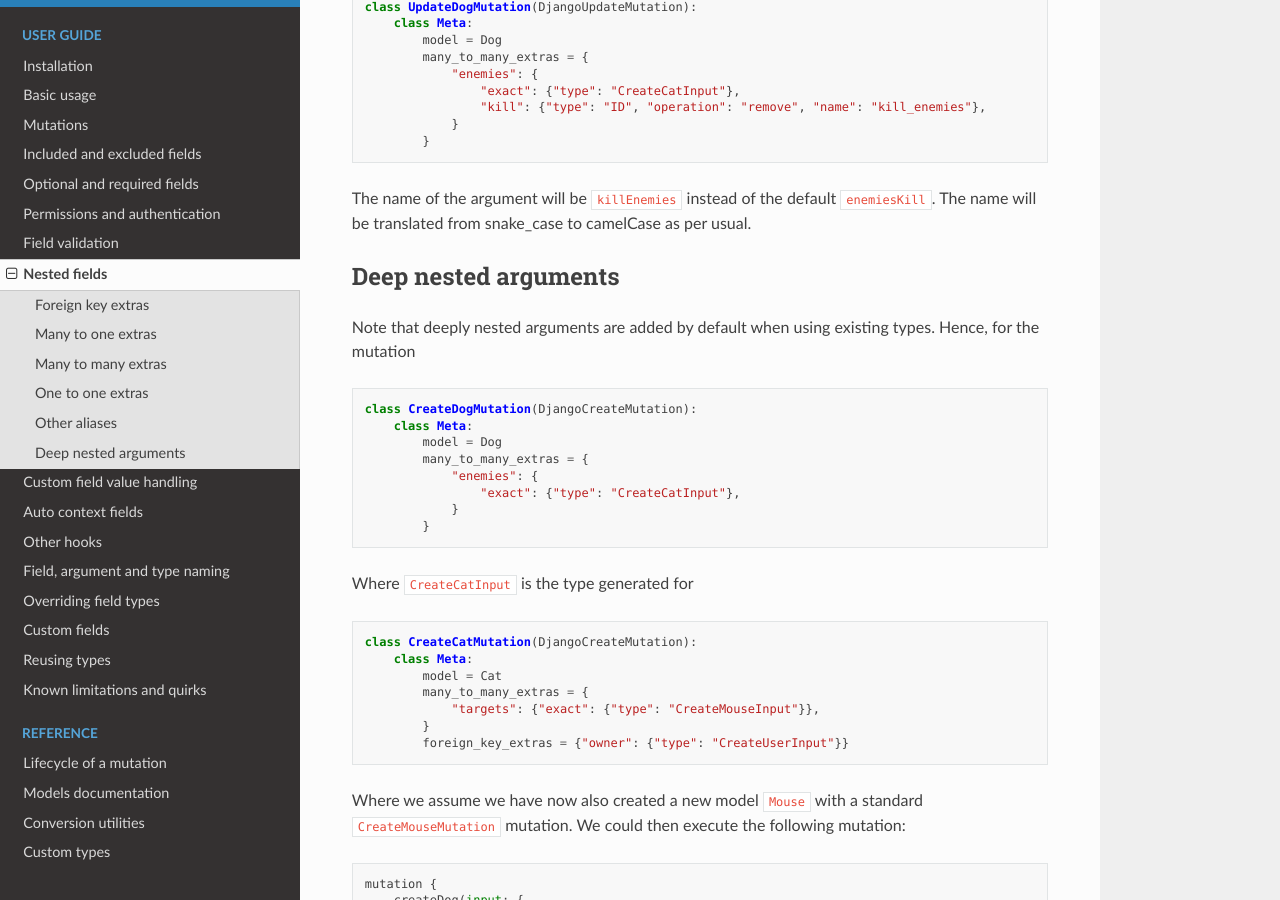
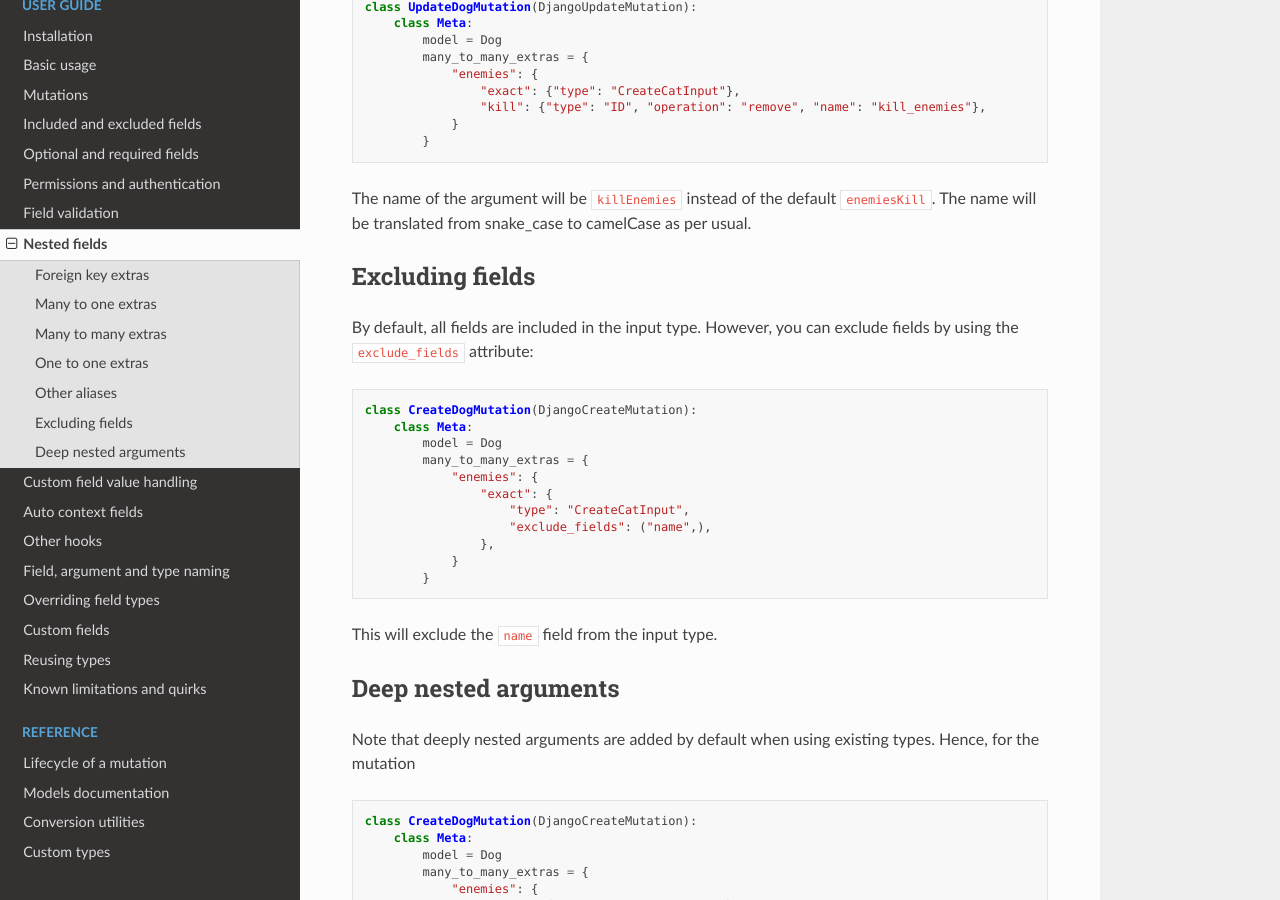
Before and after one commit to tOgg1/graphene-django-cud, a Sphinx documentation site: the page built from docs/guide/nested-fields.rst, in a window 1280 px wide and 900 px high, scrolled down 6244 px. Built offline with Sphinx 7.4.7 and the Read the Docs theme 2.0.0, drawn with Linux system fonts in a browser that asks for light colours.

Commit message:
chore(docs): added example for `exclude_fields`

```diff
--- a/docs/guide/nested-fields.rst
+++ b/docs/guide/nested-fields.rst
@@ -358,6 +358,29 @@ The name of the argument will be ``killEnemies`` instead of the default
 ``enemiesKill``. The name will be translated from snake\_case to
 camelCase as per usual.
 
+Excluding fields
+~~~~~~~~~~~~~~~~~~~~~~~~~~
+
+By default, all fields are included in the input type. However, you can
+exclude fields by using the ``exclude_fields`` attribute:
+
+.. code:: python
+
+    class CreateDogMutation(DjangoCreateMutation):
+        class Meta:
+            model = Dog
+            many_to_many_extras = {
+                "enemies": {
+                    "exact": {
+                        "type": "CreateCatInput",
+                        "exclude_fields": ("name",),
+                    },
+                }
+            }
+
+This will exclude the ``name`` field from the input type.
+
+
 Deep nested arguments
 ~~~~~~~~~~~~~~~~~~~~~
 
```
